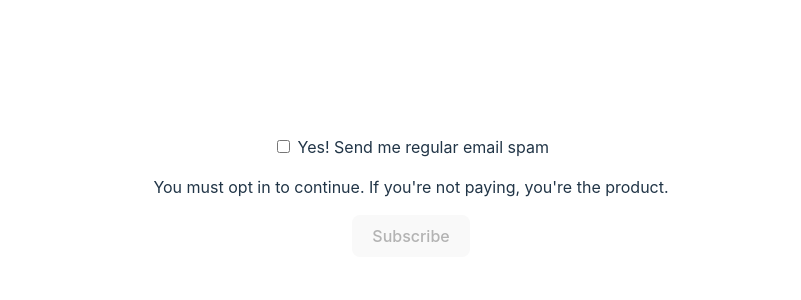
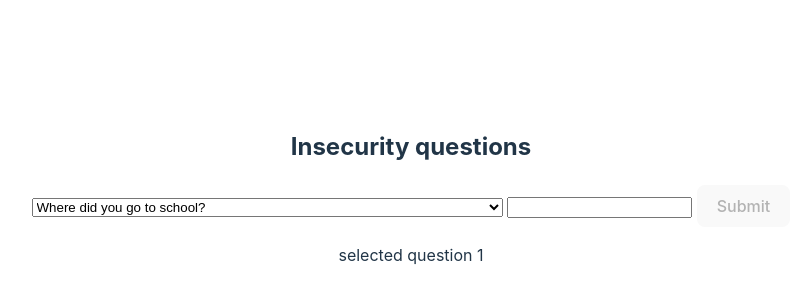
Before and after one commit to akashsoni01/svelte4_poc, a Svelte app in the folder my-svelte-project/: page / in a window 1280 px wide. Shown: the part 204-504 px from the top of the page, without its empty margins (229-1030 px from the left). Built offline with nearby package versions, Linux system fonts and the light colour scheme.

Commit message:
select option binding

```diff
--- a/my-svelte-project/src/App.svelte
+++ b/my-svelte-project/src/App.svelte
@@ -1,16 +1,46 @@
 <script>
-  let yes = false;
+  let questions = [
+    {
+      id: 1,
+      text: `Where did you go to school?`,
+    },
+    {
+      id: 2,
+      text: `What is your mother's name?`,
+    },
+    {
+      id: 3,
+      text: `What is another personal fact that an attacker could easily find with Google?`,
+    },
+  ];
+
+  let selected;
+
+  let answer = "";
+
+  function handleSubmit() {
+    alert(
+      `answered question ${selected.id} (${selected.text}) with "${answer}"`
+    );
+  }
 </script>
 
-<label>
-  <input type="checkbox" bind:checked={yes} />
-  Yes! Send me regular email spam
-</label>
+<h2>Insecurity questions</h2>
 
-{#if yes}
-  <p>Thank you. We will bombard your inbox and sell your personal details.</p>
-{:else}
-  <p>You must opt in to continue. If you're not paying, you're the product.</p>
-{/if}
+<form on:submit|preventDefault={handleSubmit}>
+  <select bind:value={selected} on:change={() => (answer = "")}>
+    {#each questions as question}
+      <option value={question}>
+        {question.text}
+      </option>
+    {/each}
+  </select>
 
-<button disabled={!yes}>Subscribe</button>
+  <input bind:value={answer} />
+
+  <button disabled={!answer} type="submit"> Submit </button>
+</form>
+
+<p>
+  selected question {selected ? selected.id : "[waiting...]"}
+</p>
```
